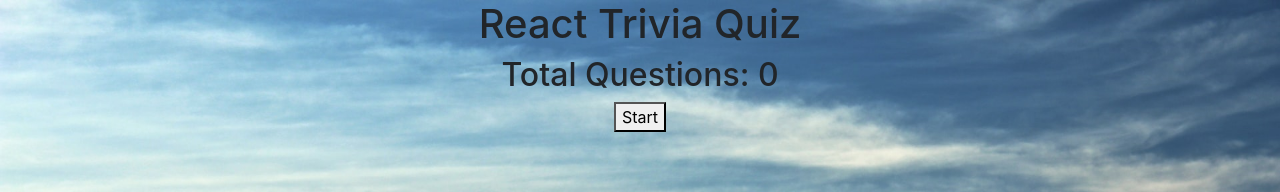
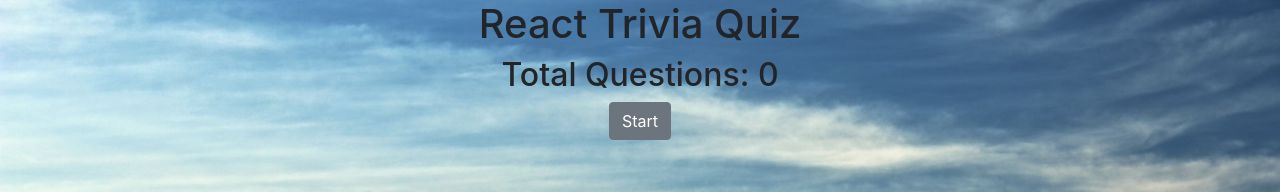
Before and after one commit to ferdinh/SimpleReactQuizApp, a React (Create React App) app: page / in a window 1280 px wide. Shown: the top 192 px of the page. Built offline with nearby package versions, Linux system fonts and the light colour scheme.

Commit message:
Use Reactstrap Button

```diff
--- a/src/App.tsx
+++ b/src/App.tsx
@@ -3,6 +3,7 @@ import './App.css';
 import BackgroundImage from './images/bg-image.jpg';
 import QuestionList from "./components/QuestionList";
 import Question from "./model/Question";
+import {Button} from "reactstrap";
 
 function App() {
     const [questions, setQuestions] = useState<Question[]>([]);
@@ -24,7 +25,7 @@ function App() {
 
     const renderStartButton = () => {
         if (questions.length <= 0) {
-            return <button onClick={() => loadQuestions()}>Start</button>;
+            return <Button onClick={() => loadQuestions()}>Start</Button>;
         }
     }
 
```
